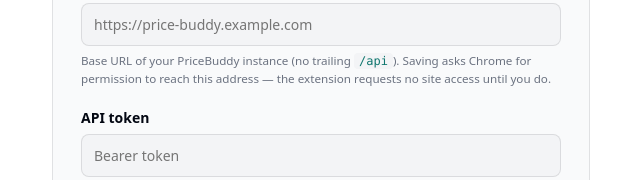
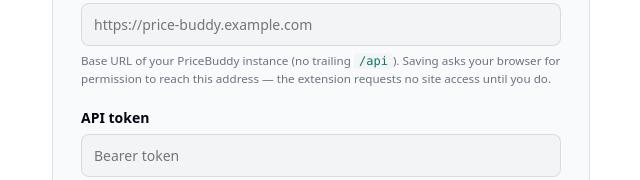
Before and after one commit to valodec/pricebuddy-browser-extensions, a browser extension: page chrome/src/options/options.html in a window 1280 px wide. Shown: the part 208-388 px from the top of the page, 319-959 px from the left. Drawn offline with Linux system fonts and the light colour scheme.

Commit message:
docs: browser-neutral wording on the options page

```diff
--- a/chrome/src/options/options.html
+++ b/chrome/src/options/options.html
@@ -21,7 +21,7 @@
         <input id="apiUrl" type="url" placeholder="https://price-buddy.example.com" autocomplete="off" />
         <small>
           Base URL of your PriceBuddy instance (no trailing <code>/api</code>).
-          Saving asks Chrome for permission to reach this address — the extension
+          Saving asks your browser for permission to reach this address — the extension
           requests no site access until you do.
         </small>
       </label>
```
